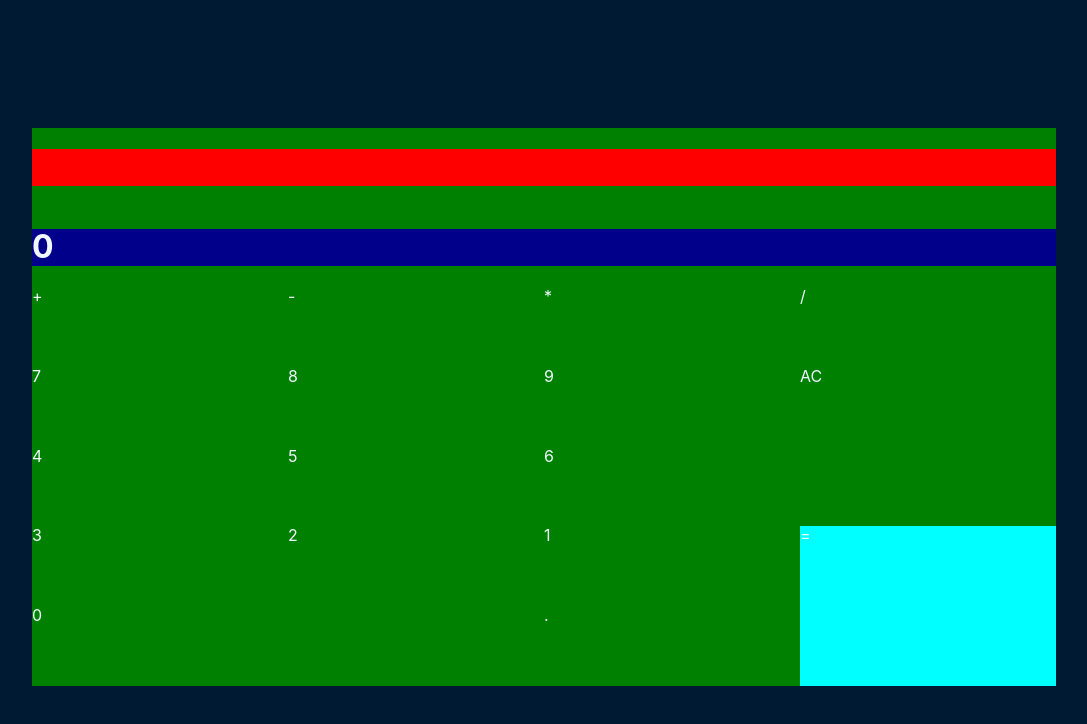
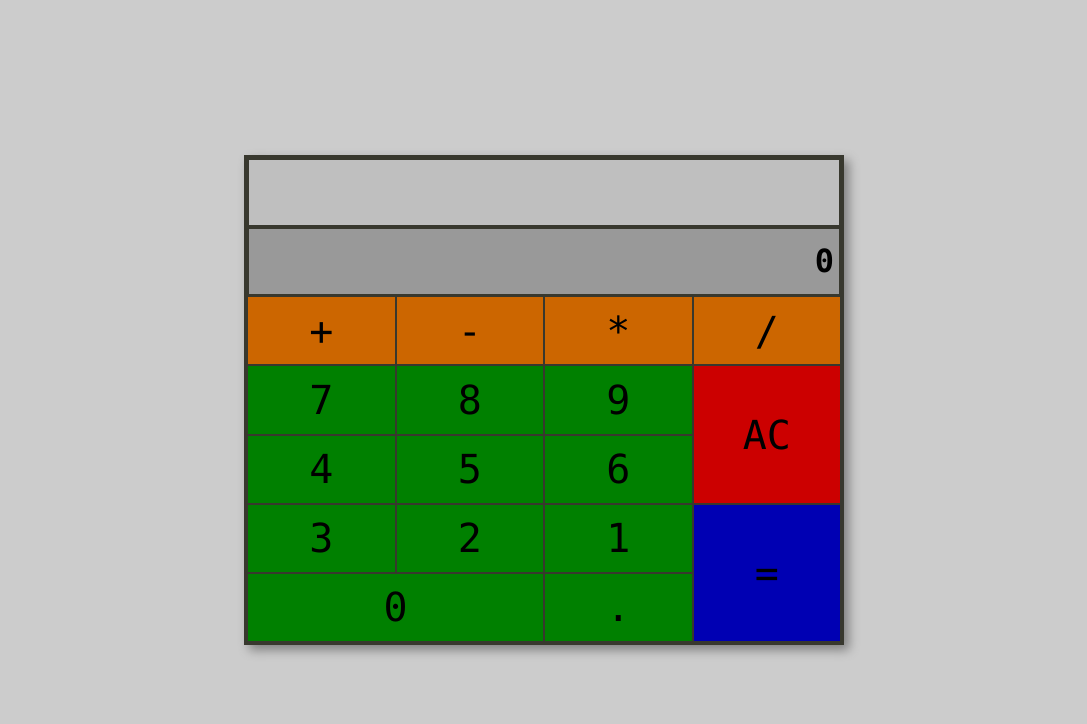
Before and after one commit to v86861062/fcc-javascript-calculator, a React (Create React App) app: page / in a window 1280 px wide. Shown: the top 724 px of the page, without its empty margins (96-1183 px from the left). Built offline with nearby package versions, Linux system fonts and the light colour scheme.

Commit message:
Update scss

```diff
--- a/src/App.scss
+++ b/src/App.scss
@@ -1,31 +1,71 @@
+$border-color: hsl(60, 10%, 20%);
+$operator-color: hsl(30, 100%, 40%);
+
 .calculator {
-  margin: 10%;
-  background-color: green;
+  position: absolute;
+  top: 50%;
+  left: 50%;
+  transform: translate(-50%, -50%);
+
+  width: 600px;
+  height: 490px;
   display: grid;
   grid-template-columns: repeat(4, 1fr);
   grid-template-rows: repeat(7, 1fr);
+
+  font-family: source-code-pro, Menlo, Monaco, Consolas, "Courier New",
+               monospace;
+  border: 3px solid $border-color;
+  box-shadow: 5px 5px 10px gray;
+}
+
+.calculator h1 {
+  margin: 0;
+  padding: 0 5px;
+  border: 2px solid $border-color;
+
+  /* for center align text :( */
+  display: flex;
+  align-items: center;
+  justify-content: flex-end;
+}
+
+.calculator div {
+  font-size: 40px;
+  text-align: center;
+  border: 1px solid $border-color;
+  background-color: green;
+
+  /* for center align text :( */
+  display: flex;
+  align-items: center;
+  justify-content: center;
 }
 
 #formula {
   grid-area: 1 / 1 / span 1 / span 4;
-  background-color: red;
+  background-color: hsl(0, 0%, 75%);
 }
 #display {
   grid-area: 2 / 1 / span 1 / span 4;
-  background-color: darkblue;
+  background-color: hsl(0, 0%, 60%);
 }
 
 #add {
   grid-area: 3 / 1 / span 1 / span 1;
+  background-color: $operator-color;
 }
 #subtract {
   grid-area: 3 / 2 / span 1 / span 1;
+  background-color: $operator-color;
 }
 #multiply {
   grid-area: 3 / 3 / span 1 / span 1;
+  background-color: $operator-color;
 }
 #divide {
   grid-area: 3 / 4 / span 1 / span 1;
+  background-color: $operator-color;
 }
 
 #seven {
@@ -67,20 +107,9 @@
 
 #clear {
   grid-area: 4 / 4 / span 2 / span 1;
+  background-color: hsl(0, 100%, 40%);
 }
 #equals {
   grid-area: 6 / 4 / span 2 / span 1;
+  background-color: hsl(240, 100%, 35%);
 }
-
-
-
-
-
-#equals {
-
-  background-color: aqua;
-}
-
-#clear {
-
-}
--- a/src/index.css
+++ b/src/index.css
@@ -1,16 +1,7 @@
+* { box-sizing: border-box; }
+
 body {
   margin: 0;
   padding: 0;
-  font-family: -apple-system, BlinkMacSystemFont, "Segoe UI", "Roboto", "Oxygen",
-    "Ubuntu", "Cantarell", "Fira Sans", "Droid Sans", "Helvetica Neue",
-    sans-serif;
-  -webkit-font-smoothing: antialiased;
-  -moz-osx-font-smoothing: grayscale;
-  background-color: hsl(210, 100%, 10%);
-  color: aliceblue;
+  background-color: hsl(0, 0%, 80%);
 }
-
-code {
-  font-family: source-code-pro, Menlo, Monaco, Consolas, "Courier New",
-    monospace;
-}
```
